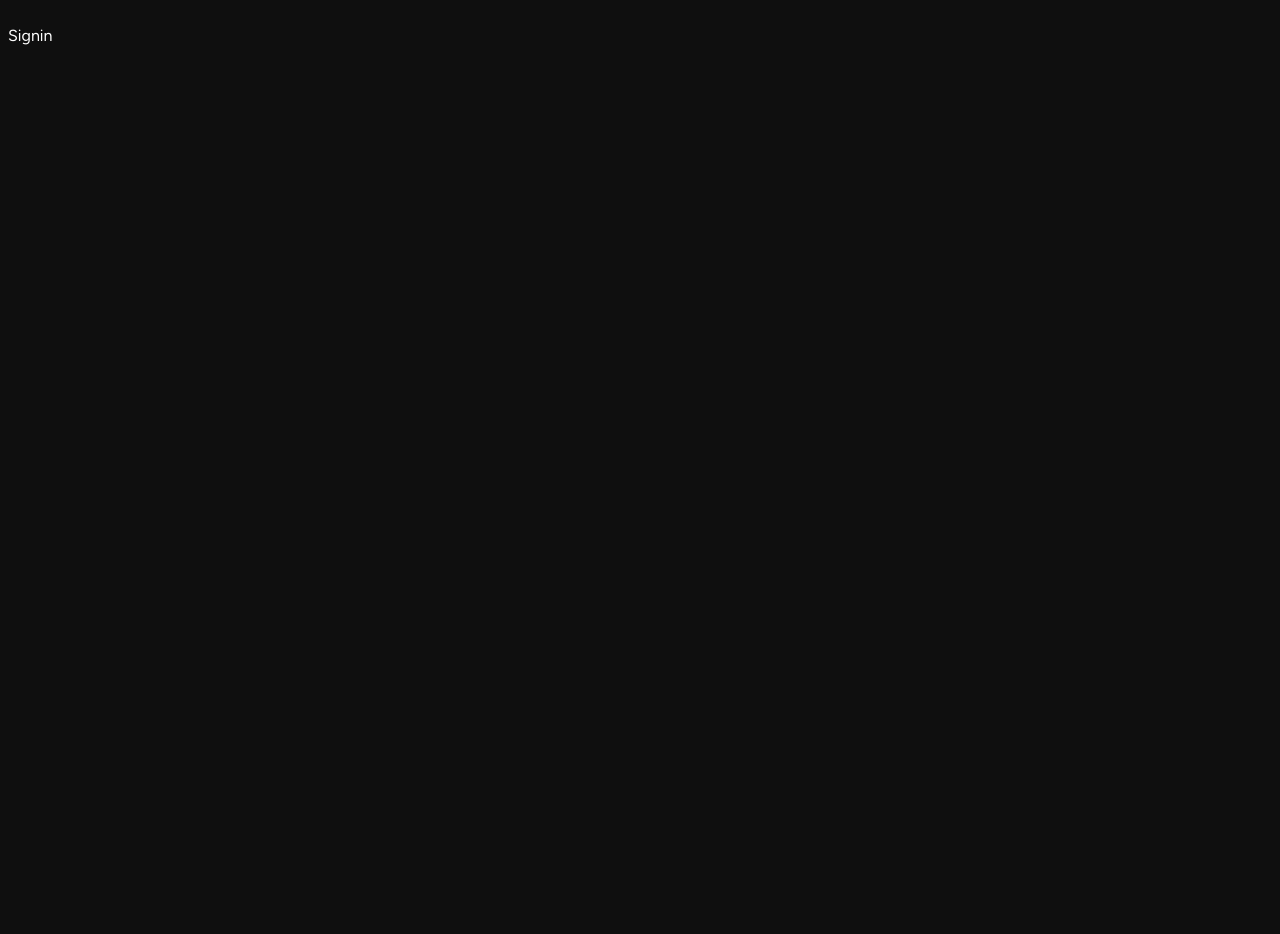
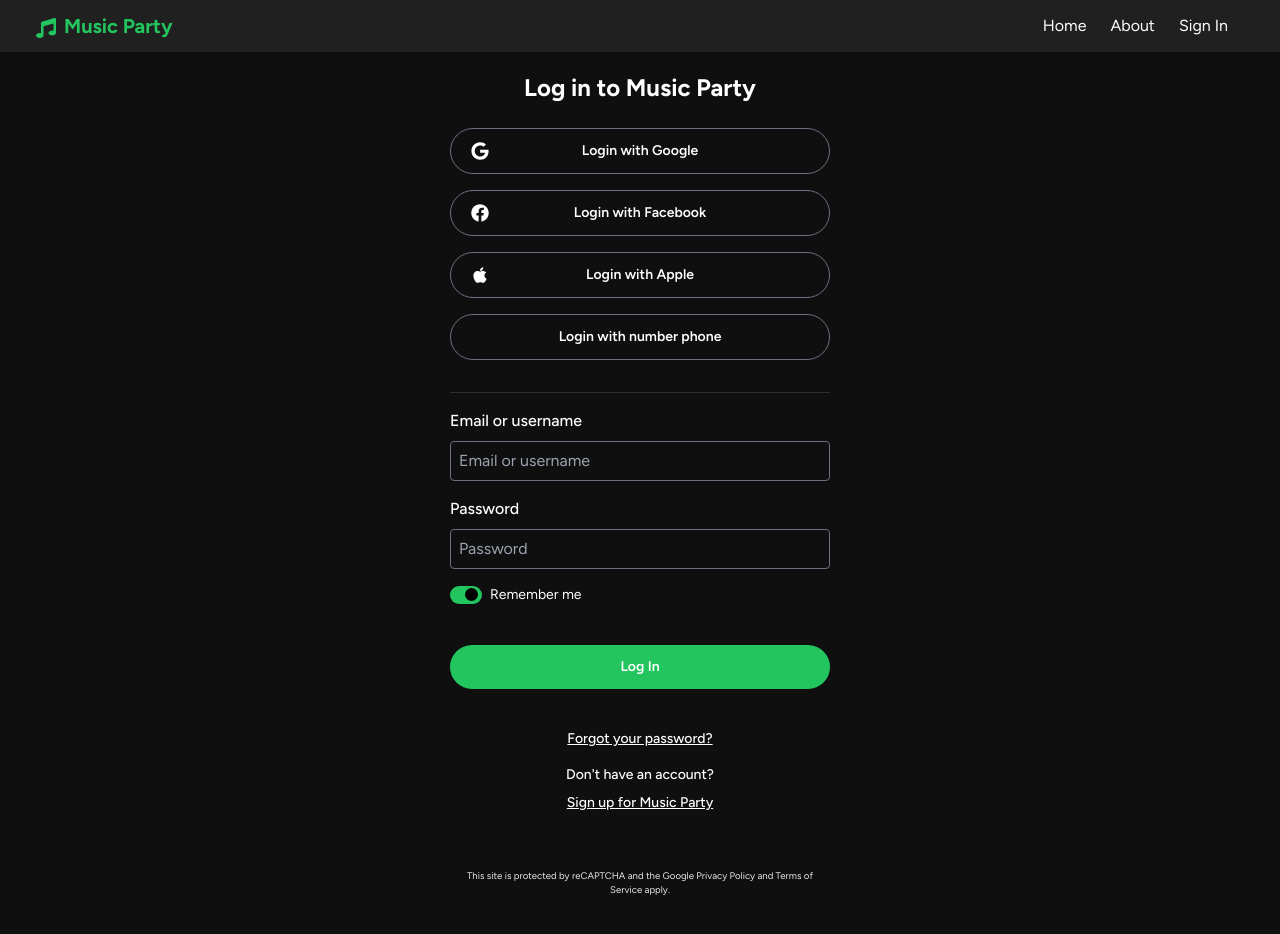
Before and after one commit to cmwuaan/music-party-frontend, a React (Create React App) app: page /signin in a window 1280 px wide. Shown: the top 934 px of the page. Before the commit the page ends 800 px from the top, so only its background shows below. Built offline with nearby package versions, Linux system fonts and the light colour scheme.

Commit message:
fix: header, route to signin signup route

```diff
--- a/src/App.js
+++ b/src/App.js
@@ -4,9 +4,12 @@
 import Signup from './pages/Signup';
 import { Route, Routes } from 'react-router-dom';
 import Upload from './pages/Upload';
+import Header from './components/Header';
 
 function App() {
   return (
+    <>
+      <Header />
       <div className="px-2 pt-6">
         <Routes>
           <Route path="/" element={<Home />} />
@@ -16,6 +19,7 @@
           <Route path="/upload" element={<Upload />} />
         </Routes>
       </div>
+    </>
   );
 }
 
--- a/src/components/Header.js
+++ b/src/components/Header.js
@@ -1,7 +1,29 @@
 import React from 'react';
+import { Link } from 'react-router-dom';
+import { FaMusic } from 'react-icons/fa';
 
 function Header() {
-  return <div>Header</div>;
+  return (
+    <header className="fixed top-0 left-0 flex justify-between items-center w-full mx-auto p-3 bg-[#202020]">
+      <Link to="/">
+        <h1 className="text-green-500 font-bold text-xl hover:text-green-400 cursor-pointer ml-6">
+          <FaMusic className="inline-block mr-2" />
+          Music Party
+        </h1>
+      </Link>
+      <ul className="flex gap-6 mr-10">
+        <Link to="/">
+          <li>Home</li>
+        </Link>
+        <Link to="/about">
+          <li>About</li>
+        </Link>
+        <Link to="/signin">
+          <li>Sign In</li>
+        </Link>
+      </ul>
+    </header>
+  );
 }
 
 export default Header;
--- a/src/pages/Signin.js
+++ b/src/pages/Signin.js
@@ -1,7 +1,85 @@
-import React from 'react';
+import Button from '../components/Button';
+import ToggleButton from '../components/ToggleButton';
+import { FaGoogle } from 'react-icons/fa';
+import { FaFacebook } from 'react-icons/fa';
+import { FaApple } from 'react-icons/fa';
+import { Link } from 'react-router-dom';
 
 function Signin() {
-  return <div>Signin</div>;
+  return (
+    <>
+      <div className="flex flex-col items-center">
+        <h2 className="text-white font-bold text-2xl mt-12">Log in to Music Party</h2>
+        <div className="flex flex-col gap-4 mt-6">
+          <Button
+            className={'border-solid border-[1px]'}
+            onClick={() => {}}
+            title={'Login with Google'}
+            icon={<FaGoogle />}
+          />
+          <Button
+            className={'border-solid border-[1px]'}
+            onClick={() => {}}
+            title={'Login with Facebook'}
+            icon={<FaFacebook />}
+          />
+          <Button
+            className={'border-solid border-[1px]'}
+            onClick={() => {}}
+            title={'Login with Apple'}
+            icon={<FaApple />}
+          />
+          <Button className={'border-solid border-[1px]'} onClick={() => {}} title={'Login with number phone'} />
+        </div>
+        <div className="w-[380px] py-[0.4px] bg-gray-600 mt-8 opacity-50"></div>
+        <form action="" className="flex flex-col w-[380px] gap-4">
+          <div className="flex flex-col mt-4">
+            <label className="font-medium" htmlFor="email">
+              Email or username
+            </label>
+            <input
+              className="h-10 rounded-[4px] bg-transparent border border-gray-500 pl-2 mt-2 text-white"
+              id="email"
+              type="text"
+              name="email"
+              placeholder="Email or username"
+            />
+          </div>
+          <div className="flex flex-col">
+            <label className="font-medium" htmlFor="password">
+              Password
+            </label>
+            <input
+              className="h-10 rounded-[4px] bg-transparent border border-gray-500 pl-2 mt-2 text-white"
+              id="password"
+              name="password"
+              type="text"
+              placeholder="Password"
+            />
+          </div>
+          <div className="flex items-center gap-2">
+            <ToggleButton />
+            <p className="text-sm">Remember me</p>
+          </div>
+          <Button
+            className={'bg-green-500 text-black text-xl font-semibold my-6'}
+            onClick={() => {}}
+            title={'Log In'}
+          />
+        </form>
+        <Link to="/" className="text-white mt-4 font-medium text-sm underline">
+          Forgot your password?
+        </Link>
+        <p className="text-white mt-4 font-medium text-sm">Don&apos;t have an account?</p>
+        <Link to="/signup" className="text-white mt-2 font-medium text-sm underline">
+          Sign up for Music Party
+        </Link>
+        <p className="my-14 text-[0.6rem] w-[380px] text-center text-gray-200">
+          This site is protected by reCAPTCHA and the Google Privacy Policy and Terms of Service apply.
+        </p>
+      </div>
+    </>
+  );
 }
 
 export default Signin;
--- a/src/pages/Signup.js
+++ b/src/pages/Signup.js
@@ -1,7 +1,98 @@
-import React from 'react';
+import Button from '../components/Button';
+import ToggleButton from '../components/ToggleButton';
+import { FaGoogle } from 'react-icons/fa';
+import { FaFacebook } from 'react-icons/fa';
+import { FaApple } from 'react-icons/fa';
+import { Link } from 'react-router-dom';
 
 function Signup() {
-  return <div>Signup</div>;
+  return (
+    <>
+      <div className="flex flex-col items-center">
+        <h2 className="text-white font-bold text-2xl mt-12">Sign up</h2>
+        <form action="" className="flex flex-col w-[380px] gap-4">
+          <div className="flex flex-col mt-4">
+            <label className="font-medium" htmlFor="email">
+              Email or username
+            </label>
+            <input
+              className="h-10 rounded-[4px] bg-transparent border border-gray-500 pl-2 mt-2 text-white"
+              id="email"
+              type="text"
+              name="email"
+              placeholder="Email or username"
+            />
+          </div>
+          <div className="flex flex-col">
+            <label className="font-medium" htmlFor="password">
+              Password
+            </label>
+            <input
+              className="h-10 rounded-[4px] bg-transparent border border-gray-500 pl-2 mt-2 text-white"
+              id="password"
+              name="password"
+              type="text"
+              placeholder="Password"
+            />
+          </div>
+          <div className="flex flex-col">
+            <label className="font-medium" htmlFor="confirm-password">
+              Confirm password
+            </label>
+            <input
+              className="h-10 rounded-[4px] bg-transparent border border-gray-500 pl-2 mt-2 text-white"
+              id="confirm-password"
+              name="confirm-password"
+              type="text"
+              placeholder="Confirm password"
+            />
+          </div>
+
+          <Button
+            className={'bg-green-500 text-black text-xl font-semibold my-6'}
+            onClick={() => {}}
+            title={'Sign up'}
+          />
+        </form>
+        <div className="flex justify-center items-center">
+          <div className="w-[180px] py-[0.4px] bg-gray-600 opacity-50"></div>
+          <p className="mx-2">Or</p>
+          <div className="w-[180px] py-[0.4px] bg-gray-600 opacity-50"></div>
+        </div>
+        <div className="flex flex-col gap-4 mt-6">
+          <Button
+            className={'border-solid border-[1px]'}
+            onClick={() => {}}
+            title={'Sign up with Google'}
+            icon={<FaGoogle />}
+          />
+          <Button
+            className={'border-solid border-[1px]'}
+            onClick={() => {}}
+            title={'Sign up with Facebook'}
+            icon={<FaFacebook />}
+          />
+          <Button
+            className={'border-solid border-[1px]'}
+            onClick={() => {}}
+            title={'Sign up with Apple'}
+            icon={<FaApple />}
+          />
+        </div>
+        <div className="w-[380px] py-[0.4px] bg-gray-600 mt-8 opacity-50"></div>
+
+        <div className="flex items-center justify-center gap-2 mt-4">
+          <p className="text-white font-medium text-sm">Already have an account?</p>
+          <Link to="/signup" className="text-white font-medium text-sm underline">
+            Sign in to Music Party
+          </Link>
+        </div>
+        <p className="my-14 text-[0.6rem] w-[380px] text-center text-gray-200">
+          This site is protected by reCAPTCHA and the Google Privacy Policy and Terms of Service apply.
+        </p>
+      </div>
+    </>
+  );
 }
 
 export default Signup;
```
Lines whose indentation alone changed are shown as unchanged.
